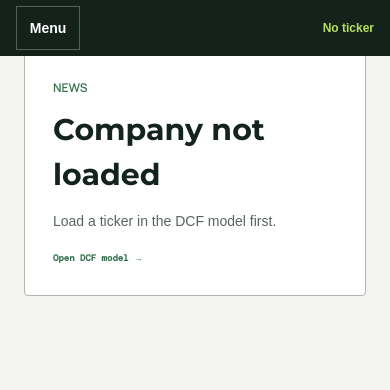
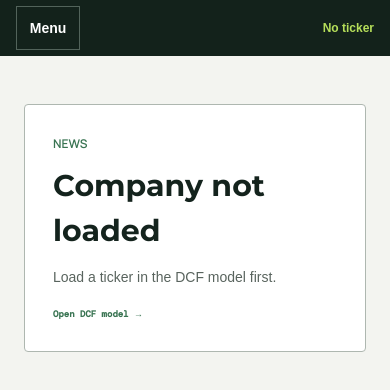
Before and after one commit to clairekyuh/dcf-automater, a Next.js app: page /news in a window 390 px wide. Shown: the top 390 px of the page. Built offline with nearby package versions, Linux system fonts and the light colour scheme; a web font is replaced by a local one.

Commit message:
Fix research page header spacing

```diff
--- a/app/globals.css
+++ b/app/globals.css
@@ -760,7 +760,7 @@ body{background:#f7f6f1}
 .workbook-shell{border-radius:0;box-shadow:none}.method-audit{margin:44px 0 0;border:0;border-top:2px solid var(--navy-dark);border-radius:0;background:transparent}.audit-heading{padding:20px 0 14px;border-bottom:1px solid var(--editorial-rule)}.audit-heading span{display:none}.six-step-grid{grid-template-columns:1fr 1fr}.six-step-grid article,.six-step-grid article:nth-child(3n),.six-step-grid article:nth-last-child(-n+3){min-height:0;padding:18px 18px 18px 46px;border:0;border-bottom:1px solid #d9ddd8}.six-step-grid article:nth-child(odd){border-right:1px solid var(--editorial-rule)}.six-step-grid article>span{left:0;top:18px;width:28px;height:auto;background:transparent;color:var(--green);font-size:11px}.method-audit>p{padding:16px 0;border:0;background:transparent}
 .recommendation{padding:15px 0;border:0;border-top:1px solid var(--editorial-rule);border-bottom:1px solid var(--editorial-rule);background:transparent}.forecast-editor,.assumption-grid .number-field{border-radius:0}.assumption-grid{gap:12px;border:0}.assumption-grid .number-field{border:1px solid var(--editorial-rule)}.assumption-bottom{gap:34px}
 
-.company-view-header{padding-top:48px}.company-view-panel,.company-view-page .sheet-section{margin:0 auto;padding:var(--editorial-space) 0;border:0;border-top:1px solid var(--editorial-rule);border-radius:0;background:transparent;box-shadow:none}.price-chart-card{padding:0;border:0}.news-grid article{border-radius:0}.news-foot{padding:14px 0;border:0;border-top:1px solid var(--editorial-rule);background:transparent}
+.company-view-page{padding-top:58px}.company-view-header{padding-top:30px}.company-view-panel,.company-view-page .sheet-section{margin:0 auto;padding:var(--editorial-space) 0;border:0;border-top:1px solid var(--editorial-rule);border-radius:0;background:transparent;box-shadow:none}.price-chart-card{padding:0;border:0}.news-grid article{border-radius:0}.news-foot{padding:14px 0;border:0;border-top:1px solid var(--editorial-rule);background:transparent}
 .risk-register{padding-top:32px!important}.risk-register-head{border-radius:0}.risk-grid article{background:transparent}.financial-advice-banner{border-radius:0}
 
 .analysis-page .analysis-hero{padding-bottom:44px}.analysis-page .analysis-hero>div span{padding:0;border:0;background:transparent}.analysis-page .analysis-hero>div span+span:before{content:"·";margin-right:10px;color:var(--muted)}.analysis-page .analysis-section{margin-bottom:0;padding:var(--editorial-space) 0;border:0;border-top:1px solid var(--editorial-rule);border-radius:0;background:transparent;box-shadow:none}.analysis-heading{border-bottom:1px solid var(--editorial-rule)}.analysis-heading>div:first-child{padding-left:0}.analysis-heading>div:first-child>span,.analysis-heading>div:first-child>p{display:none}.supply-flow{border:0;border-top:1px solid var(--editorial-rule);border-bottom:1px solid var(--editorial-rule)}.supply-flow article{background:transparent}.supply-flow article:not(:last-child):after{display:none}.analysis-risk-grid{gap:24px}.analysis-risk-grid article{padding:17px 0;border:0;border-top:2px solid var(--teal)}.analysis-metrics{border:0;border-top:1px solid var(--editorial-rule);border-bottom:1px solid var(--editorial-rule)}.analysis-metric{border:0;border-right:1px solid var(--editorial-rule);border-radius:0}.analysis-metric:last-child{border-right:0}.default-detail{border:0;border-top:1px solid var(--editorial-rule);border-bottom:1px solid var(--editorial-rule)}.analysis-sources{padding:28px 0;border:0;border-top:1px solid var(--editorial-rule);border-radius:0;background:transparent;box-shadow:none}
@@ -796,6 +796,7 @@ body{background:#f7f6f1}
 .company-view-news .news-foot{justify-content:flex-end;margin:0;padding:18px 0 0}.company-view-news .news-foot a{font:700 12px var(--font-body)}
 
 @media(max-width:640px){
+  .company-view-page{padding-top:56px}.company-view-header{padding-top:24px}
   .comps-analysis .analysis-heading{display:block}.comps-analysis .analysis-heading>p{margin-top:8px}.comps-analysis .peer-summary{grid-template-columns:1fr}.comps-analysis .peer-summary>div+div{padding-left:0}.business-difference-grid,.peer-model-list>div,.difference-grid{grid-template-columns:1fr}.analysis-secondary>summary small{display:block;margin:5px 28px 0 0}.analysis-subsection .analysis-metric{border-right:0;border-bottom:1px solid #d9ddd8}
   .company-view-news .news-grid article{grid-template-columns:1fr;gap:10px;padding:22px 0}.company-view-news .news-card-head{flex-direction:row;align-items:center;justify-content:space-between}.company-view-news .news-impact{justify-content:flex-start;text-align:left}.company-view-news .news-story h3{font-size:18px}
 }
```
